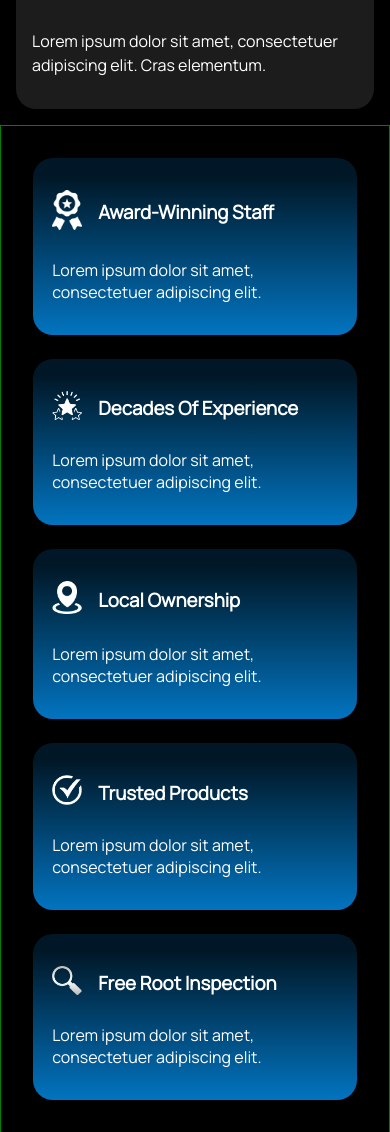
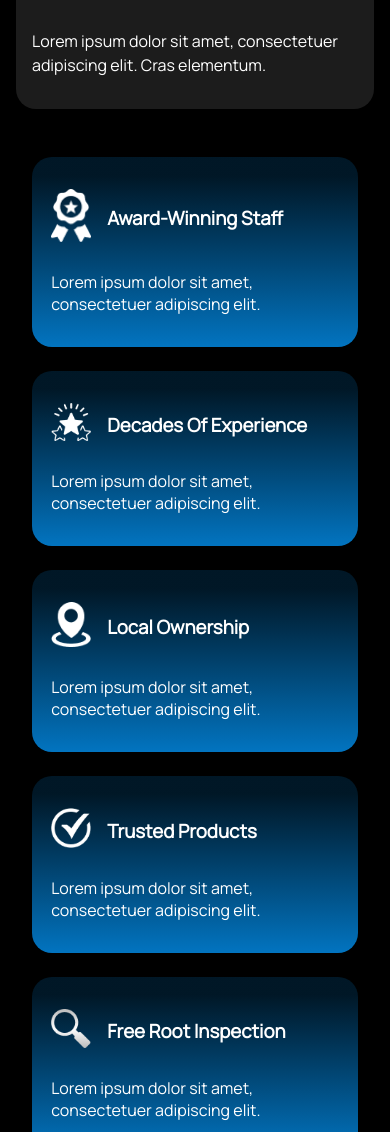
Before and after one commit to qutubahmed732/Quality_Restoration_Clone, a plain HTML site: page index.html in a window 390 px wide. Shown: the part 6171-7303 px from the top of the page. Drawn offline with Linux system fonts and the light colour scheme; files whose address does not match are found by name.

Commit message:
add responsiveness

```diff
--- a/index.html
+++ b/index.html
@@ -354,7 +354,7 @@
 
       <div class="achievment_section-card">
         <div class="head">
-          <div class="image"><img src="assets/small_icons/badge.png" width="30" alt="normal badge"></div>
+          <div class="image"><img src="assets/small_icons/badge.png" width="40" alt="normal badge"></div>
           <h3>Award-Winning Staff</h3>
         </div>
         <p>
@@ -364,7 +364,7 @@
 
       <div class="achievment_section-card">
         <div class="head">
-          <div class="image"><img src="assets/small_icons/three-star.png" width="30" alt="stars badge"></div>
+          <div class="image"><img src="assets/small_icons/three-star.png" width="40" alt="stars badge"></div>
           <h3>Decades Of Experience</h3>
         </div>
         <p>
@@ -374,7 +374,7 @@
 
       <div class="achievment_section-card">
         <div class="head">
-          <div class="image"><img src="assets/small_icons/location.png" width="30" alt="location sign"></div>
+          <div class="image"><img src="assets/small_icons/location.png" width="40" alt="location sign"></div>
           <h3>Local Ownership</h3>
         </div>
         <p>
@@ -384,7 +384,7 @@
 
       <div class="achievment_section-card">
         <div class="head">
-          <div class="image"><img src="assets/small_icons/tickmark.png" width="30" alt="tickmark sign"></div>
+          <div class="image"><img src="assets/small_icons/tickmark.png" width="40" alt="tickmark sign"></div>
           <h3>Trusted Products</h3>
         </div>
         <p>
@@ -394,7 +394,7 @@
 
       <div class="achievment_section-card">
         <div class="head">
-          <div class="image"><img src="assets/small_icons/magnifying-glass.png" width="30" alt="search sign"></div>
+          <div class="image"><img src="assets/small_icons/magnifying-glass.png" width="40" alt="search sign"></div>
           <h3>Free Root Inspection</h3>
         </div>
         <p>
--- a/styles/homepage_styles/style.scss
+++ b/styles/homepage_styles/style.scss
@@ -975,12 +975,16 @@ nav {
 
     p {
       width: 95%;
+      text-wrap: balance;
     }
   }
 
+  @media(max-width: 1200px) {
+    grid-template-columns: repeat(3, 1fr);
+  }
+
   @media(max-width: 920px) {
-    border: 1px solid green;
-    grid-template-columns: repeat(3, 1fr);
+    grid-template-columns: repeat(2, 1fr);
   }
 
   @media(max-width: 800px) {
```
Also changed, not shown: styles/homepage_styles/style.css, 1 other file.
